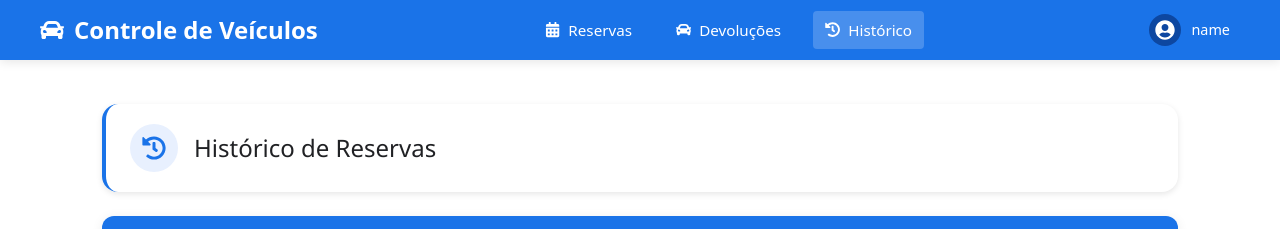
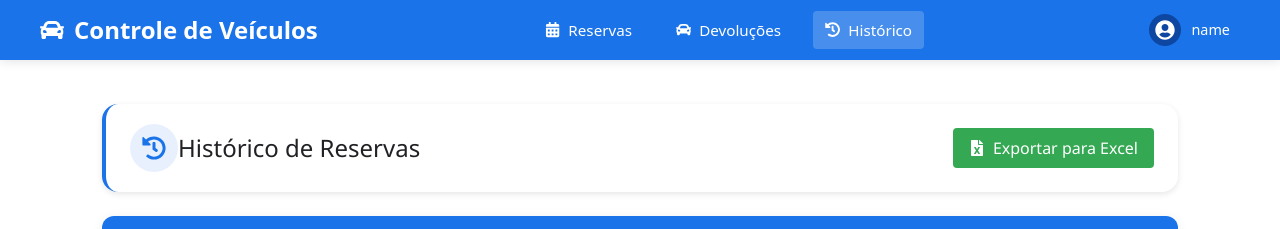
Before and after one commit to RSousa-DS/App_Controle_Veiculo, a React (Vite) app in the folder frontend/: page /historico in a window 1280 px wide. Shown: the top 229 px of the page. Built offline with nearby package versions, Linux system fonts and the light colour scheme; no server answers; the database is empty; sample sign-in values are in the browser's storage.

Commit message:
implementação exportação xlsx historico

```diff
--- a/frontend/src/pages/HistoricoPage.jsx
+++ b/frontend/src/pages/HistoricoPage.jsx
@@ -3,6 +3,7 @@ import axios from 'axios';
 import { supabase } from '../supabaseClient';
 import { useAuth } from '../contexts/AuthContext';
 import styled, { keyframes } from 'styled-components';
+import * as XLSX from 'xlsx';
 import {
   FaCar,
   FaUser,
@@ -16,7 +17,8 @@ import {
   FaTimesCircle,
   FaClock,
   FaHistory,
-  FaUserShield
+  FaUserShield,
+  FaFileExcel
 } from 'react-icons/fa';
 
 // Cores baseadas no layout do menu
@@ -404,7 +406,7 @@ export default function HistoricoPage() {
   const [error, setError] = useState('');
   const [success, setSuccess] = useState('');
   const [loading, setLoading] = useState(true);
-  const { isAdmin, user } = useAuth();
+  const { isAdmin } = useAuth();
 
   const [filtro, setFiltro] = useState({
     veiculo: '',
@@ -415,6 +417,78 @@ export default function HistoricoPage() {
   });
 
   const [veiculos, setVeiculos] = useState([]);
+
+  // Função para formatar datas
+  const formatarData = (dataString, paraExportacao = false) => {
+    if (!dataString) return '-';
+    const data = new Date(dataString);
+
+    if (paraExportacao) {
+      return data.toLocaleString('pt-BR');
+    }
+
+    return data.toLocaleString('pt-BR', {
+      day: '2-digit',
+      month: '2-digit',
+      year: 'numeric',
+      hour: '2-digit',
+      minute: '2-digit'
+    });
+  };
+
+  // Função para exportar dados para XLSX
+  const exportToExcel = () => {
+    try {
+      // Preparar os dados para exportação
+      const dataToExport = reservasFiltradas.map(reserva => ({
+        'ID': reserva.id,
+        'Veículo': reserva.veiculos?.modelo || 'N/A',
+        'Placa': reserva.veiculos?.placa || 'N/A',
+        'Responsável': reserva.nome_responsavel || 'N/A',
+        'Data Retirada': formatarData(reserva.data_retirada, true),
+        'Data Devolução': reserva.data_devolucao_prevista ? formatarData(reserva.data_devolucao_prevista, true) : 'Pendente',
+        'Status': reserva.status_devolucao || 'Pendente',
+        'Km Inicial': reserva.km_inicial || 'N/A',
+        'Km Final': reserva.km_final || 'N/A',
+        'Motivo': reserva.motivo || 'N/A',
+        'Observações': reserva.observacoes || 'N/A'
+      }));
+
+      // Criar planilha
+      const ws = XLSX.utils.json_to_sheet(dataToExport);
+
+      // Ajustar largura das colunas
+      const wscols = [
+        {wch: 8},  // ID
+        {wch: 20}, // Veículo
+        {wch: 12}, // Placa
+        {wch: 25}, // Responsável
+        {wch: 20}, // Data Retirada
+        {wch: 20}, // Data Devolução
+        {wch: 15}, // Status
+        {wch: 10}, // Km Inicial
+        {wch: 10}, // Km Final
+        {wch: 25}, // Motivo
+        {wch: 40}  // Observações
+      ];
+      ws['!cols'] = wscols;
+
+      // Criar livro de trabalho
+      const wb = XLSX.utils.book_new();
+      XLSX.utils.book_append_sheet(wb, ws, 'Histórico de Reservas');
+
+      // Gerar arquivo
+      const fileName = `historico_reservas_${new Date().toISOString().split('T')[0]}.xlsx`;
+      XLSX.writeFile(wb, fileName);
+
+      setSuccess('Exportação concluída com sucesso!');
+      setTimeout(() => setSuccess(''), 3000);
+    } catch (error) {
+      console.error('Erro ao exportar para Excel:', error);
+      setError('Erro ao exportar para Excel. Tente novamente.');
+      setTimeout(() => setError(''), 5000);
+    }
+  };
 
   const fetchReservas = async () => {
     try {
@@ -465,17 +539,7 @@ export default function HistoricoPage() {
     setFiltro(prev => ({ ...prev, [name]: value }));
   };
 
-  const formatarData = (dataString) => {
-    if (!dataString) return '-';
-    const data = new Date(dataString);
-    return data.toLocaleString('pt-BR', {
-      day: '2-digit',
-      month: '2-digit',
-      year: 'numeric',
-      hour: '2-digit',
-      minute: '2-digit'
-    });
-  };
+
 
   const reservasFiltradas = reservas
     .map(reserva => ({
@@ -512,6 +576,8 @@ export default function HistoricoPage() {
     });
   };
 
+
+
   const handleDeleteClick = (reserva) => {
     if (!isAdmin) {
       setError('Apenas administradores podem excluir reservas.');
@@ -520,7 +586,7 @@ export default function HistoricoPage() {
     // Adiciona o email do usuário logado ao objeto da reserva para verificação
     const reservaComEmail = {
       ...reserva,
-      email: user?.email // Adiciona o email do usuário logado
+      email: '' // Adiciona o email do usuário logado
     };
     setReservaParaExcluir(reservaComEmail);
     setSenha('');
@@ -596,28 +662,6 @@ export default function HistoricoPage() {
       // Limpa a senha do estado após o uso
       setSenha('');
     }
-  };
-
-  // Cores baseadas no layout do menu
-  const colors = {
-    primary: '#1a73e8',
-    primaryLight: '#e8f0fe',
-    secondary: '#34a853',
-    background: '#f8f9fa',
-    white: '#ffffff',
-    text: '#202124',
-    textSecondary: '#5f6368',
-    border: '#dadce0',
-    success: '#34a853',
-    warning: '#f9ab00',
-    error: '#d93025',
-    danger: '#dc3545',
-    gray50: '#f8f9fa',
-    gray100: '#f8f9fa',
-    gray200: '#e9ecef',
-    gray300: '#dee2e6',
-    gray400: '#ced4da',
-    gray500: '#adb5bd'
   };
 
   const StyledTable = styled.table`
@@ -737,12 +781,34 @@ export default function HistoricoPage() {
   return (
     <Container>
       <Banner>
-        <BannerIcon>
-          <FaHistory />
-        </BannerIcon>
-        <BannerTitle>Histórico de Reservas</BannerTitle>
+        <div style={{ display: 'flex', alignItems: 'center', flex: 1 }}>
+          <BannerIcon>
+            <FaHistory />
+          </BannerIcon>
+          <BannerTitle>Histórico de Reservas</BannerTitle>
+        </div>
+        <Button
+          onClick={exportToExcel}
+          style={{
+            backgroundColor: colors.success,
+            color: 'white',
+            border: 'none',
+            padding: '8px 16px',
+            borderRadius: '4px',
+            display: 'flex',
+            alignItems: 'center',
+            gap: '8px',
+            cursor: 'pointer',
+            transition: 'background-color 0.2s',
+            '&:hover': {
+              backgroundColor: '#2e7d32'
+            }
+          }}
+        >
+          <FaFileExcel />
+          Exportar para Excel
+        </Button>
       </Banner>
-
       <Section>
         <SectionHeader>
           <FaFilter />
```
